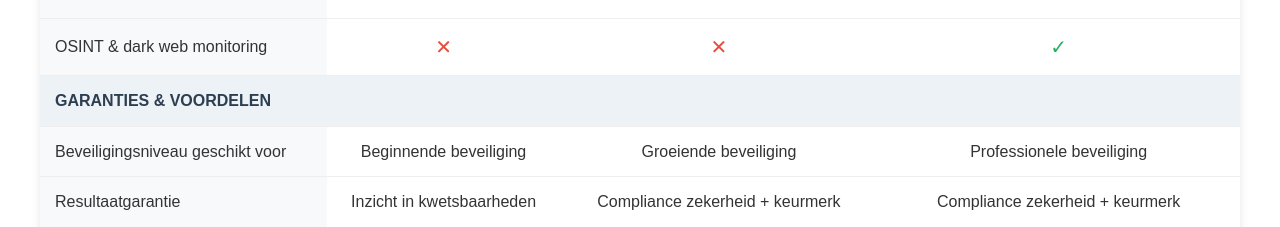
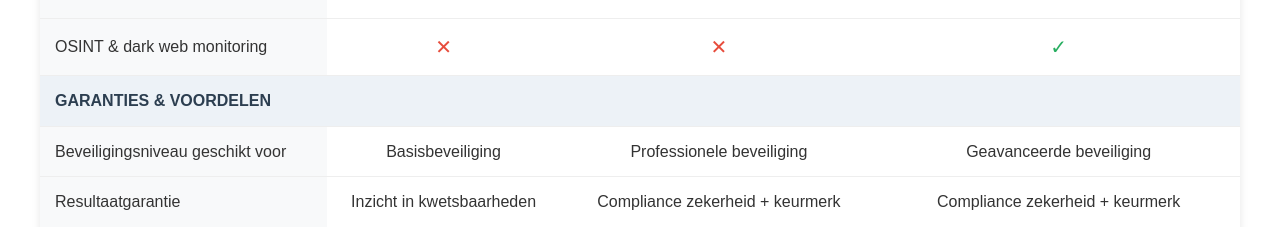
Before and after one commit to jvgassel/pricing, a plain HTML site: page index.html in a window 1280 px wide. Shown: the part 1343-1570 px from the top of the page. Drawn offline with Linux system fonts and the light colour scheme.

Commit message:
Update index.html

```diff
--- a/index.html
+++ b/index.html
@@ -351,9 +351,9 @@
             </tr>
             <tr>
                 <td>Beveiligingsniveau geschikt voor</td>
-                <td>Beginnende beveiliging</td>
-                <td>Groeiende beveiliging</td>
+                <td>Basisbeveiliging</td>
                 <td>Professionele beveiliging</td>
+                <td>Geavanceerde beveiliging</td>
             </tr>
             <tr>
                 <td>Resultaatgarantie</td>
```
